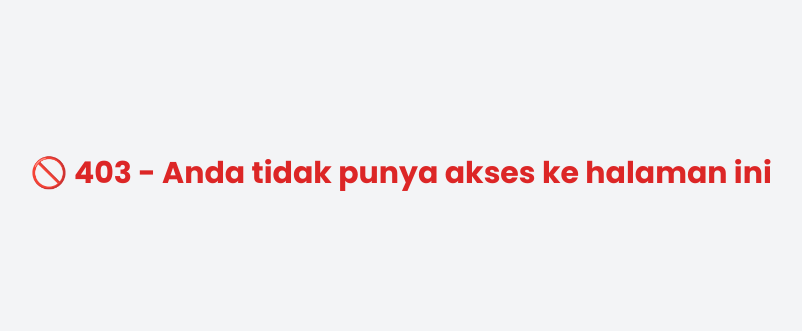
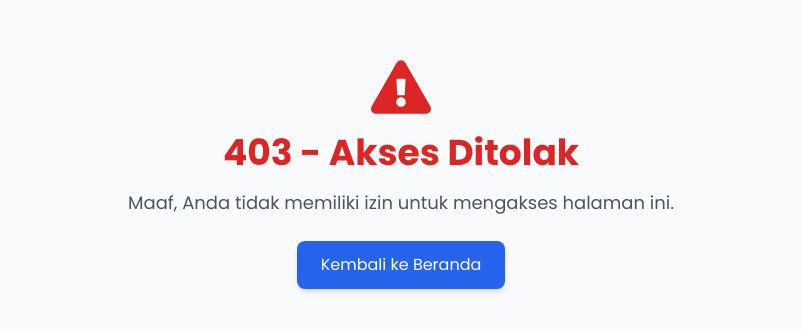
Before and after one commit to pujisubarkah/new_ikk, a Next.js app: page /403 in a window 1280 px wide. Shown: the part 227-558 px from the top of the page, without its empty margins (239-1041 px from the left). Built offline with nearby package versions, Linux system fonts and the light colour scheme.

Commit message:
Fix 403 forbidden page style

```diff
--- a/src/app/403/page.tsx
+++ b/src/app/403/page.tsx
@@ -1,7 +1,18 @@
+"use client";
+import { FaExclamationTriangle } from 'react-icons/fa';
+
 export default function ForbiddenPage() {
     return (
-      <div className="flex items-center justify-center min-h-screen bg-gray-100 text-red-600">
-        <h1 className="text-3xl font-bold">🚫 403 - Anda tidak punya akses ke halaman ini</h1>
+      <div className="flex flex-col items-center justify-center min-h-screen bg-gray-50 text-gray-800">
+        <FaExclamationTriangle className="text-red-600 text-6xl mb-4" />
+        <h1 className="text-4xl font-extrabold text-red-600 mb-4">403 - Akses Ditolak</h1>
+        <p className="text-lg text-gray-600 mb-6">Maaf, Anda tidak memiliki izin untuk mengakses halaman ini.</p>
+        <button
+          onClick={() => window.location.href = '/'}
+          className="px-6 py-3 bg-blue-600 text-white rounded-lg shadow-md hover:bg-blue-700 transition"
+        >
+          Kembali ke Beranda
+        </button>
       </div>
     )
   }
```
